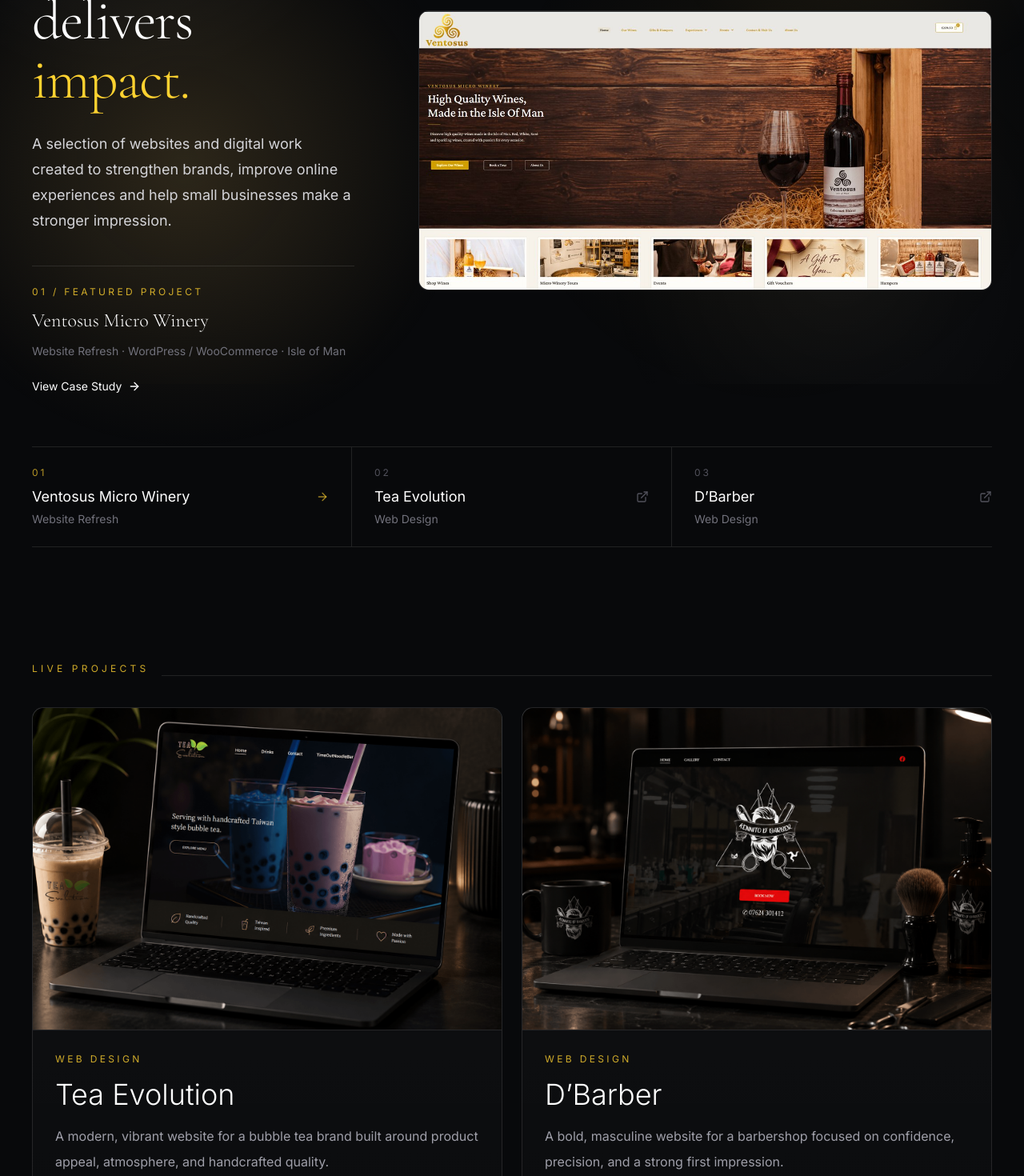
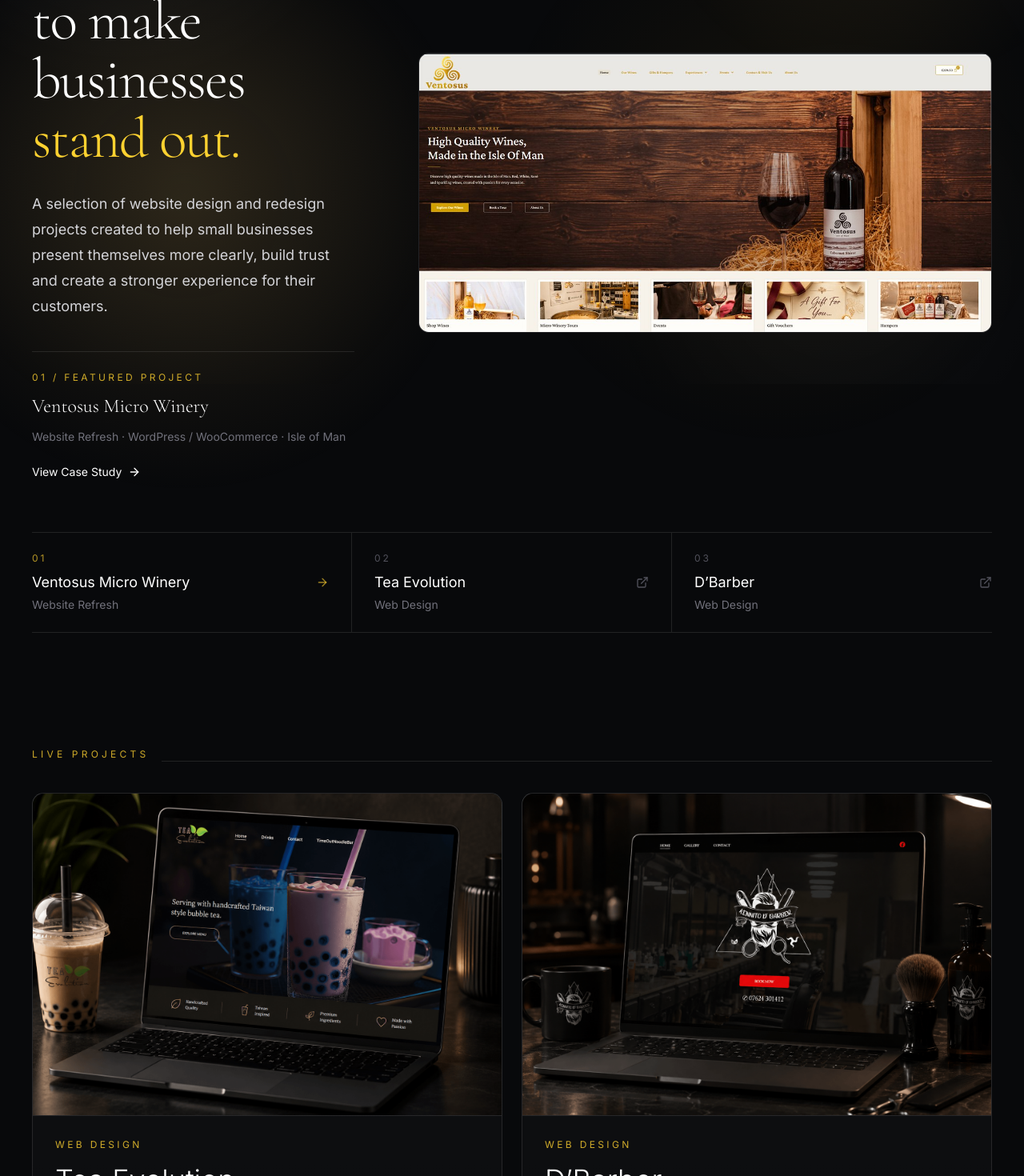
Before and after one commit to Hugo0089/rjm-studio, a React (Vite) app: page /work in a window 1280 px wide. Shown: the part 320-1790 px from the top of the page at 80% size. Built offline with nearby package versions, Linux system fonts and the light colour scheme; the HTML template or start-up script is replaced by a standard one.

Commit message:
Service and Work page copy updated

```diff
--- a/src/components/ServicesPage.tsx
+++ b/src/components/ServicesPage.tsx
@@ -67,7 +67,7 @@ const editorialServices = [
     icon: ShieldCheck,
     title: "Security-Aware Development",
     description:
-      "A security-conscious approach informed by my background in IT and cybersecurity, helping ensure websites are built and configured with sensible security practices in mind.",
+      "A security-conscious approach informed by my background in IT and cybersecurity, with sensible practices considered throughout development, configuration and deployment.",
     includes: [
       "Security-conscious implementation",
       "Secure configuration",
@@ -90,7 +90,7 @@ const processSteps = [
     number: "02",
     title: "Plan & Create",
     description:
-      "I shape the right approach, then design and build with clarity, usability and your business in mind..",
+      "I shape the right approach, then design and build with clarity, usability and your business in mind.",
   },
   {
     number: "03",
@@ -256,7 +256,7 @@ export default function RJMStudioServicesPage() {
         <title>Web Design & Digital Support Isle of Man | RjM Studio</title>
         <meta
           name="description"
-          content="Explore website design, social media management, and digital support services from RJM Studio for small and medium businesses."
+          content="Web design, website refreshes and digital support for small businesses in the Isle of Man. Explore tailored services from RjM Studio."
         />
         <meta
           property="og:title"
--- a/src/components/WorkPage.tsx
+++ b/src/components/WorkPage.tsx
@@ -166,14 +166,14 @@ const liveProjects = [
   {
     category: "Web Design",
     title: "Tea Evolution",
-    copy: "A modern, vibrant website for a bubble tea brand built around product appeal, atmosphere, and handcrafted quality.",
+    copy: "A vibrant website designed to showcase Tea Evolution’s products, atmosphere and brand personality while giving customers a clearer, more engaging way to explore the business online.",
     image: "/images/Teaevolution.png",
     href: "https://tea-evolution.im/",
   },
   {
     category: "Web Design",
     title: "D’Barber",
-    copy: "A bold, masculine website for a barbershop focused on confidence, precision, and a strong first impression.",
+    copy: "A bold barbershop website designed to communicate the brand clearly, build confidence and create a strong first impression before customers ever step through the door.",
     image: "/images/Dbarber.png",
     href: "https://dbarber.im/",
   },
@@ -204,22 +204,22 @@ const processSteps = [
   {
     icon: MessageCircle,
     title: "Understand",
-    copy: "I learn about your business, audience, and goals to shape the right foundation.",
+    copy: "I start by understanding your business, audience and what the project needs to achieve.",
   },
   {
     icon: Pencil,
     title: "Plan",
-    copy: "Strategy, structure, and creative direction come together to guide the project clearly.",
+    copy: "I shape the structure, priorities and creative direction so the project has a clear path forward.",
   },
   {
     icon: LayoutTemplate,
     title: "Design",
-    copy: "Thoughtful design and content choices bring your vision to life in a polished way.",
+    copy: "I bring the project together through thoughtful design, clear content and practical decisions.",
   },
   {
     icon: Rocket,
     title: "Launch & Support",
-    copy: "I help bring everything live and provide support when you need it after launch.",
+    copy: "I refine, test and launch the final result, then provide ongoing support when you need it.",
   },
 ];
 
@@ -301,23 +301,33 @@ export default function WorkPage() {
   return (
     <>
       <Helmet>
-        <title>Work | RjM Studio™</title>
+        <title>Web Design Portfolio Isle of Man | RjM Studio</title>
+
         <meta
           name="description"
-          content="View selected website and digital design work created by RJM Studio for small businesses."
+          content="Explore website design and redesign projects by RjM Studio, including work for Isle of Man small businesses and selected digital concepts."
         />
-        <meta property="og:title" content="RJM Studio" />
+
+        <meta
+          property="og:title"
+          content="Web Design Portfolio Isle of Man | RjM Studio"
+        />
+
         <meta
           property="og:description"
-          content="Web design, social media management, and digital support for small businesses."
+          content="Explore website design, redesigns and selected digital work created by RjM Studio for small businesses."
         />
+
         <meta
           property="og:image"
           content="https://www.rjm-studio.co.uk/images/og-image.png"
         />
-        <meta property="og:url" content="https://www.rjm-studio.co.uk/" />
+
+        <meta property="og:url" content="https://www.rjm-studio.co.uk/work" />
+
         <meta property="og:type" content="website" />
       </Helmet>
+
       <div className="relative min-h-screen overflow-x-clip bg-[#08090b] text-white">
         <div
           aria-hidden="true"
@@ -461,17 +471,20 @@ export default function WorkPage() {
                       <SectionLabel>Our Work</SectionLabel>
 
                       <h1 className="heading-display max-w-xl text-5xl font-light leading-[1.03] tracking-tight text-white md:text-7xl">
-                        Design that delivers{" "}
-                        <span className="italic text-amber-300">impact.</span>
+                        Websites built to make businesses{" "}
+                        <span className="italic text-amber-300">
+                          stand out.
+                        </span>
                       </h1>
                     </div>
                   </Reveal>
 
                   <Reveal delay={140}>
                     <p className="mt-7 max-w-[520px] text-lg leading-8 text-zinc-300">
-                      A selection of websites and digital work created to
-                      strengthen brands, improve online experiences and help
-                      small businesses make a stronger impression.
+                      A selection of website design and redesign projects
+                      created to help small businesses present themselves more
+                      clearly, build trust and create a stronger experience for
+                      their customers.
                     </p>
                   </Reveal>
 
@@ -639,7 +652,7 @@ export default function WorkPage() {
               <div className="text-center">
                 <SectionLabel>How I Work</SectionLabel>
                 <h2 className="heading-display mx-auto max-w-4xl text-4xl font-light leading-tight text-white md:text-5xl">
-                  A thoughtful process built around your goals
+                  A clear process from first idea to launch.
                 </h2>
               </div>
             </Reveal>
@@ -682,8 +695,10 @@ export default function WorkPage() {
                     Have a project{" "}
                     <span className="text-amber-300">in mind?</span>
                   </h2>
+
                   <p className="mt-4 text-base leading-8 text-zinc-400">
-                    Let’s create something meaningful and impactful together.
+                    Tell me what you’re working on and what you want to improve.
+                    I’ll help you work out the right next step.
                   </p>
                 </div>
 
```
